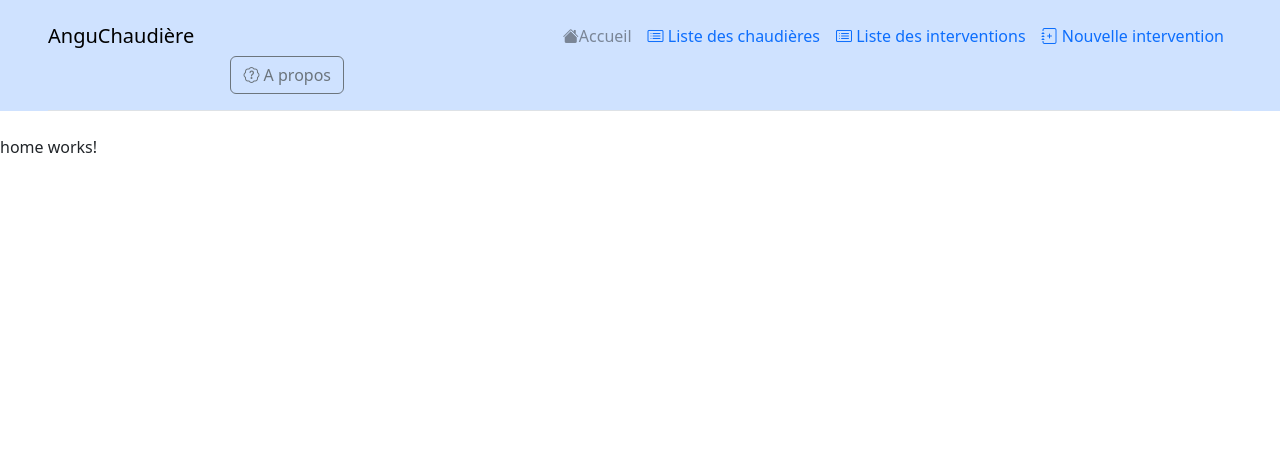
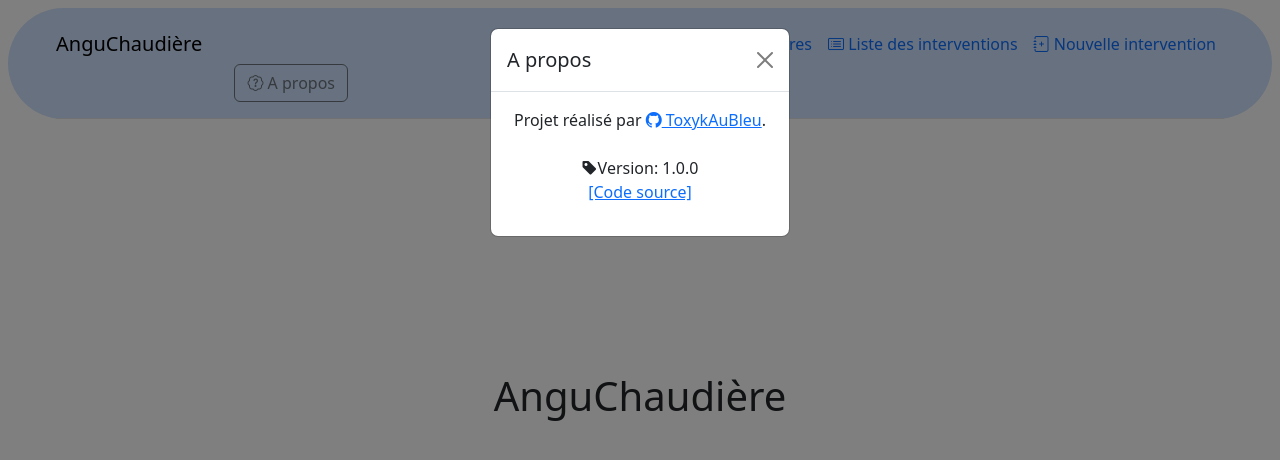
Before and after one commit to ToxykAuBleu/AnguChaudiere, an Angular app: page / in a window 1280 px wide. Both pictures are taken after a click on the button "A propos". Shown: the top 460 px of the page. Built offline with nearby package versions, Linux system fonts and the light colour scheme.

Commit message:
🔥 Ajout du modal pour le bouton A propos du header.

```diff
--- a/angular.json
+++ b/angular.json
@@ -58,7 +58,9 @@
               "node_modules/bootstrap-icons/font/bootstrap-icons.css",
               "src/styles.scss"
             ],
-            "scripts": []
+            "scripts": [
+              "node_modules/bootstrap/dist/js/bootstrap.bundle.min.js"
+            ]
           },
           "configurations": {
             "production": {
--- a/src/app/chaudiere/chaudiere.component.html
+++ b/src/app/chaudiere/chaudiere.component.html
@@ -1,4 +1,4 @@
-<div class="card">
+<div class="container card">
     <div class="card-body">
         <h3 class="card-title">{{laChaudiere.nomClient}}</h3>
         <p class="card-text">Numéro série: {{laChaudiere.id}}</p>
--- a/src/app/header/header.component.html
+++ b/src/app/header/header.component.html
@@ -1,4 +1,4 @@
-<div class="bg-primary-subtle">
+<div class="bg-primary-subtle rounded-pill m-2">
     <nav class="d-flex flex-wrap align-items-center justify-content-center justify-content-md-between py-3 mb-4 border-bottom mx-5">
         <div class="col-md-3 mb-2 mb-md-0">
             <a routerLink="/" class="d-inline-flex link-body-emphasis text-decoration-none fs-5">
@@ -14,7 +14,27 @@
         </ul>
 
         <div class="col-md-3 text-end">
-            <button type="button" class="btn btn-outline-secondary"><i class="bi bi-patch-question"></i> A propos</button>
+            <button type="button" class="btn btn-outline-secondary" data-bs-toggle="modal" data-bs-target="#aProposModal"><i class="bi bi-patch-question"></i> A propos</button>
         </div>
     </nav>
 </div>
+
+<div class="modal fade modal-sm" id="aProposModal" tabindex="-1">
+    <div class="modal-dialog">
+      <div class="modal-content">
+        <div class="modal-header">
+          <h5 class="modal-title">A propos</h5>
+          <button type="button" class="btn-close" data-bs-dismiss="modal" aria-label="Close"></button>
+        </div>
+        <div class="modal-body text-center">
+            <p>Projet réalisé par
+                <a href="https://github.com/ToxykAuBleu"><i class="bi bi-github"></i> ToxykAuBleu</a>.
+                <br><br>
+                <i class="bi bi-tag-fill"></i>Version: 1.0.0
+                <br>
+                <a href="https://github.com/ToxykAuBleu/AnguChaudère">[Code source]</a>
+            </p>
+        </div>
+      </div>
+    </div>
+  </div>
--- a/src/app/home/home.component.html
+++ b/src/app/home/home.component.html
@@ -1 +1,3 @@
-<p>home works!</p>
+<div class="position-absolute top-50 start-50 translate-middle text-center">
+    <h1>AnguChaudière</h1>
+</div>
```
